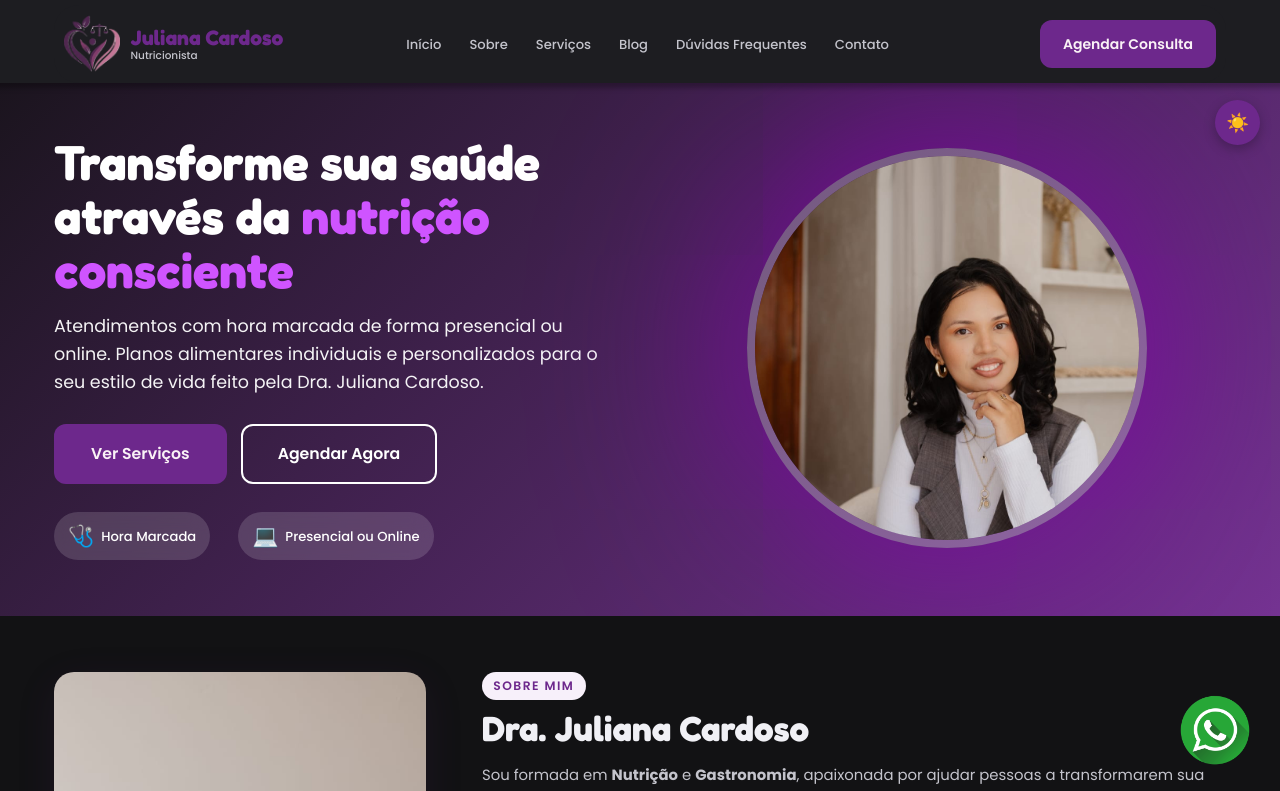
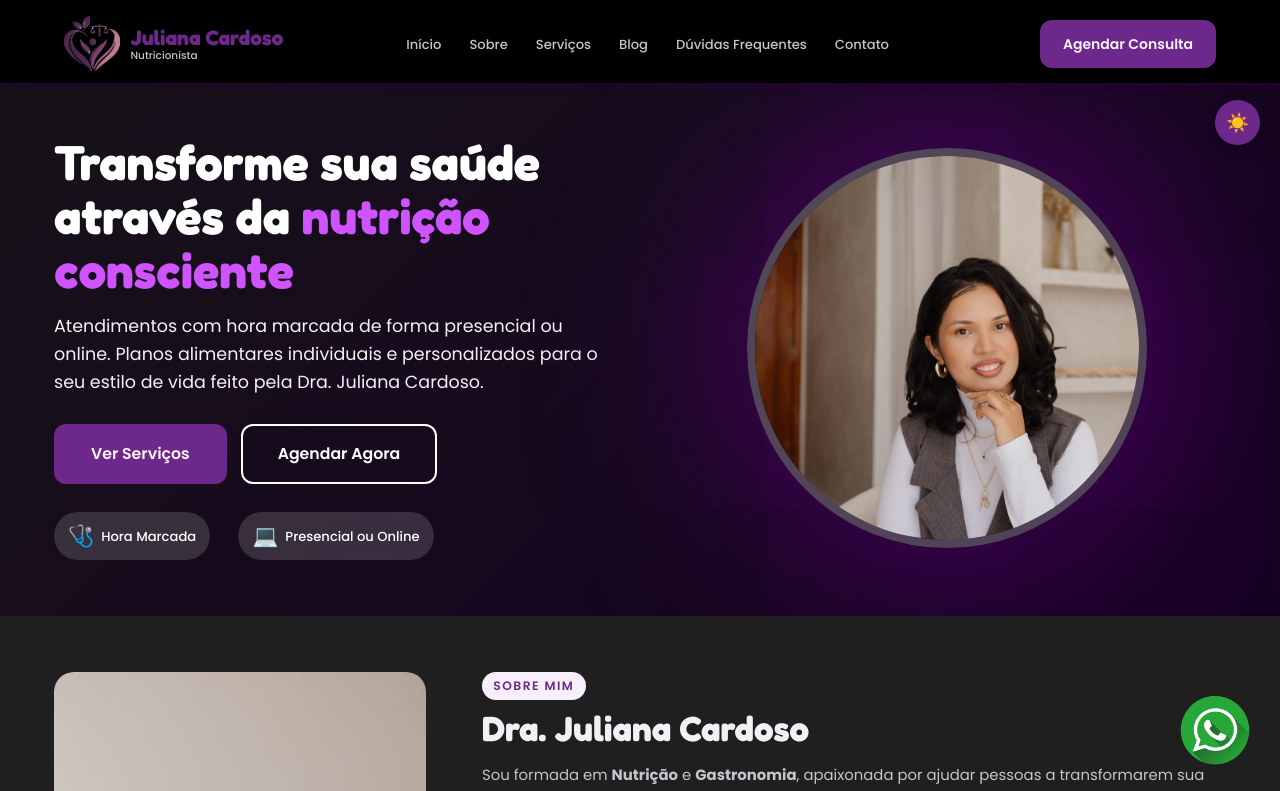
Before and after one commit to nettodefreitas7x0-netizen/NUTRICIONISMO, a plain HTML site: page index.html in a window 1280 px wide. Both pictures are taken after a click on the button "Alternar tema". Shown: the top 791 px of the page. Drawn offline with Linux system fonts and the light colour scheme.

Commit message:
att-dark

```diff
--- a/style0.5.css
+++ b/style0.5.css
@@ -1670,20 +1670,34 @@ body.dark-mode .destaques,
 body.dark-mode .blog,
 body.dark-mode .contato,
 body.dark-mode .header {
-    background-color: var(--cor-fundo);
-}
+    background-color: #1f1f1f;
+}
+
+body.dark-mode .hero-overlay {
+     background: linear-gradient(135deg, rgba(5, 1, 7, 0.93) 0%, rgb(22, 0, 34) 100%); /* Degradê baseado nos tons de roxo saturados */
+}
+
 
 body.dark-mode .header-content {
-    background-color: var(--cor-branco);
+    background-color: black;
 }
 
 body.dark-mode .header {
-    background-color: var(--cor-branco);
+    background-color: black;
+box-shadow: 0 0 5px 2px rgb(38, 0, 59);
  .logo-name{
     color: var(--cor-primaria)
  }
 }
 
+body.dark-mode .hero-image-container{
+      box-shadow: 0 0px 200px 0 rgb(92, 0, 121);
+}
+
+body.dark-mode .destaque-number {
+    color: rgb(162, 0, 255);
+}
+
 body.dark-mode .hero .badge-text {
    color: #FFFFFF;
 }
@@ -1704,11 +1718,11 @@ body.dark-mode .hero {
 
 
 body.dark-mode .nav-list {
-    background-color: var(--cor-branco);
+    background-color: black;
 }
 
 body.dark-mode .footer-cool {
-    background-color: var(--cor-fundo);
+    background-color: #1f1f1f;;
     color: var(--cor-texto);
 }
 
```
